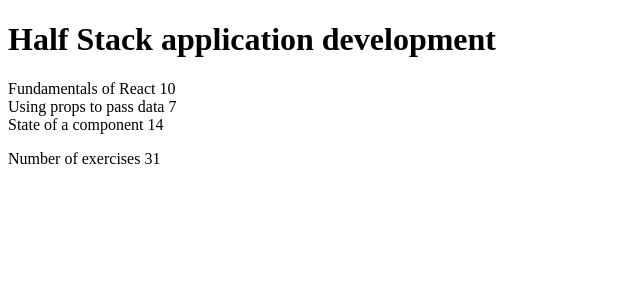
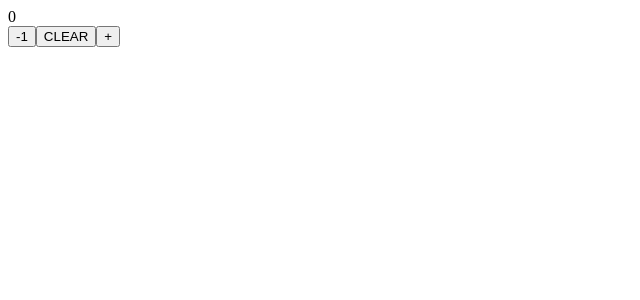
Before and after one commit to SilentGamelan/OpenFullStack, a React (Create React App) app in the folder part1/courseinfo/: page / in a window 1280 px wide. Shown: the top 300 px of the page, without its empty margins (0-640 px from the left). Built offline with nearby package versions, Linux system fonts and the light colour scheme.

Commit message:
implement stateful counter with buttons

```diff
--- a/part1/courseinfo/src/App.js
+++ b/part1/courseinfo/src/App.js
@@ -1,65 +1,22 @@
-import React from 'react'
+import React, {useState} from 'react'
 
-const Header = (courses)=> {
+const App = ()=> {
+  const [counter, setCounter] = useState(0);
+
+  const incByOne = ()=> setCounter(counter+1);
+  const setToZero= ()=> setCounter(0);
+  const decByOne = ()=> setCounter(counter-1);
+
+
   return (
-  <h1>{courses.course.name}</h1>
-  )
-}
+    <div>
+    <div>{counter}</div>
+    <button onClick={decByOne}>-1</button>
+    <button onClick={setToZero}>CLEAR</button>
+    <button onClick={incByOne}>+</button>
 
-const Part = (part)=> {
-  return(
-    <div>
-      {part.name} {part.exercises}
     </div>
   )
 }
 
-const Content = (courses)=>{
-  return (
-    <div>
-      <Part name={courses.course.parts[0].name} exercises={courses.course.parts[0].exercises} />
-      <Part name={courses.course.parts[1].name} exercises={courses.course.parts[1].exercises} />
-      <Part name={courses.course.parts[2].name} exercises={courses.course.parts[2].exercises} />
-      </div>
-    )
-}
-
-const Total = (courses) => {
-  return (
-    <p>
-      Number of exercises {courses.course.parts[0].exercises + courses.course.parts[1].exercises + courses.course.parts[2].exercises}
-    </p>
-  )
-}
-
-
-const App = ()=> {
-  const course = {
-    name: 'Half Stack application development',
-    parts: [
-      {
-        name: 'Fundamentals of React',
-        exercises : 10
-      },
-      {
-        name: 'Using props to pass data',
-        exercises: 7
-      },
-      {
-        name: 'State of a component',
-        exercises:  14
-      }
-    ]
-  };
-
-
-  return (
-    <div>
-      <Header course={course} />
-      <Content course={course} />
-      <Total course={course} />
-    </div>
-  )
-}
-
-export default App;
+export default App
```
